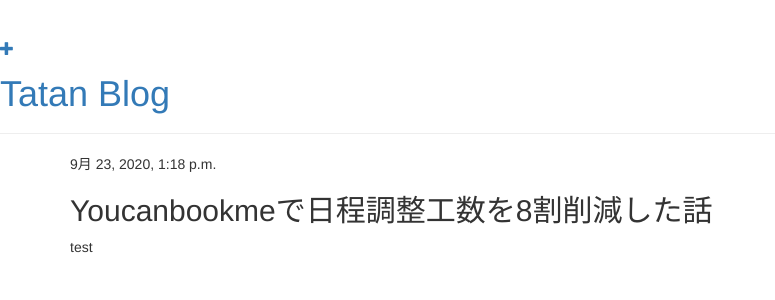
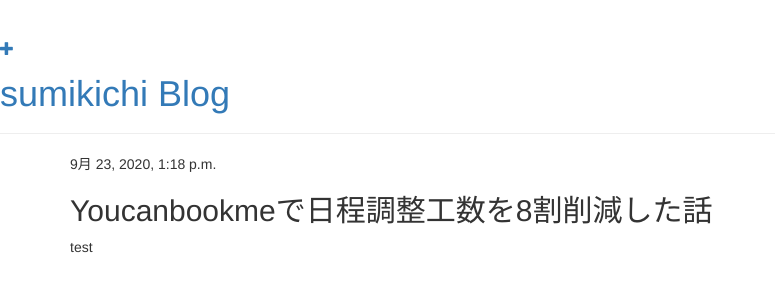
Before and after one commit to sumikichi-com/my-first-blog, a Django app: page /post/1/ in a window 1280 px wide. Shown: the top 300 px of the page, without its empty margins (0-775 px from the left). Run offline with Django 3.2, Linux system fonts and the light colour scheme; data comes from the database, SQL or seed files in the repository; some libraries are stand-ins or nearby versions.

Commit message:
change title

```diff
--- a/blog/templates/blog/base.html
+++ b/blog/templates/blog/base.html
@@ -1,7 +1,7 @@
 {% load static %}
 <html>
     <head>
-        <title>tatan blog</title>
+        <title>sumikichi blog</title>
         <link rel="stylesheet" href="//maxcdn.bootstrapcdn.com/bootstrap/3.2.0/css/bootstrap.min.css">
         <link rel="stylesheet" href="//maxcdn.bootstrapcdn.com/bootstrap/3.2.0/css/bootstrap-theme.min.css">
         <link rel="stylesheet" href="{% static 'css/blog.css' %}">
@@ -10,7 +10,7 @@
     </head>
          <div class="page-header">
             <a href="{% url 'post_new' %}" class="top-menu"><span class="glyphicon glyphicon-plus"></span></a>
-            <h1><a href="/">Tatan Blog</a></h1>
+            <h1><a href="/">sumikichi Blog</a></h1>
         </div>
 
     <body>
```
